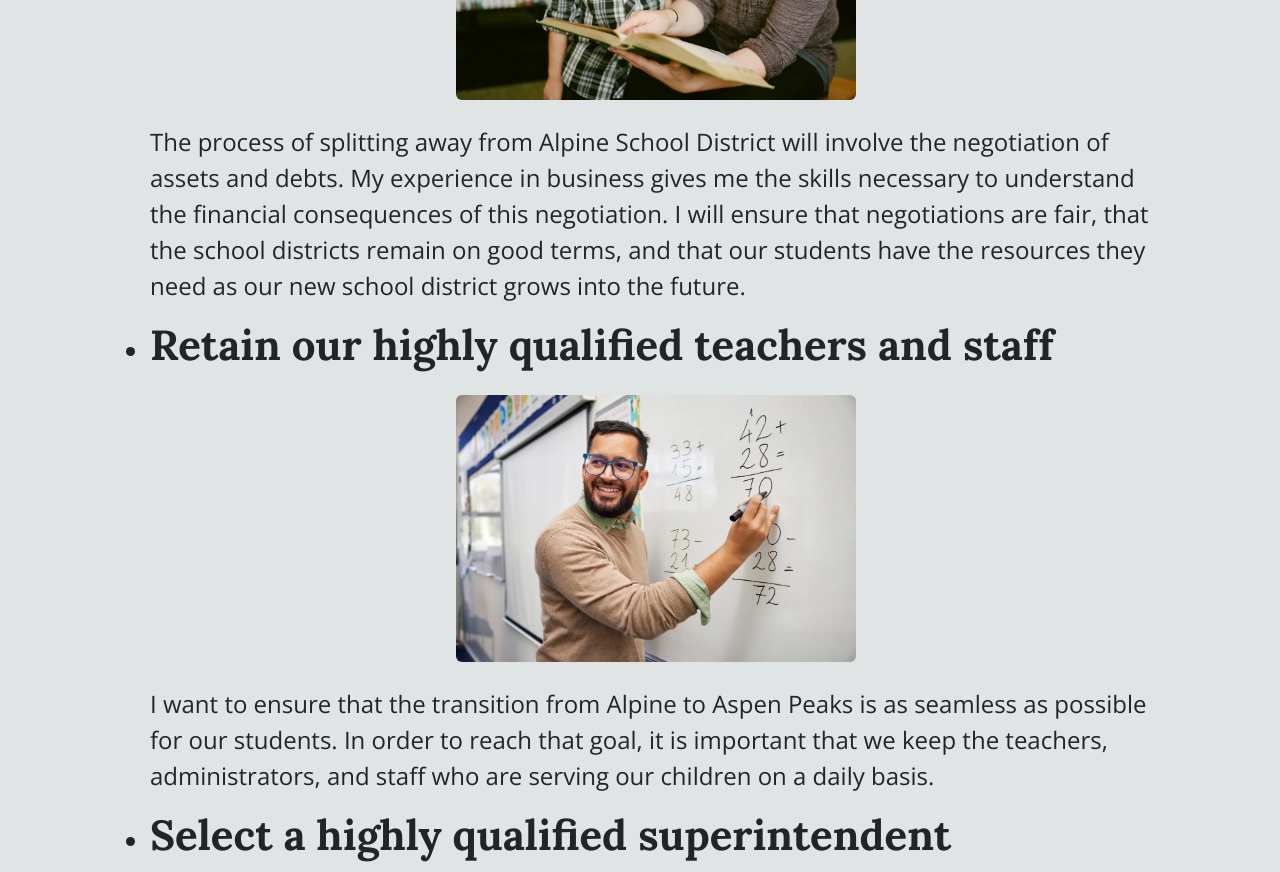
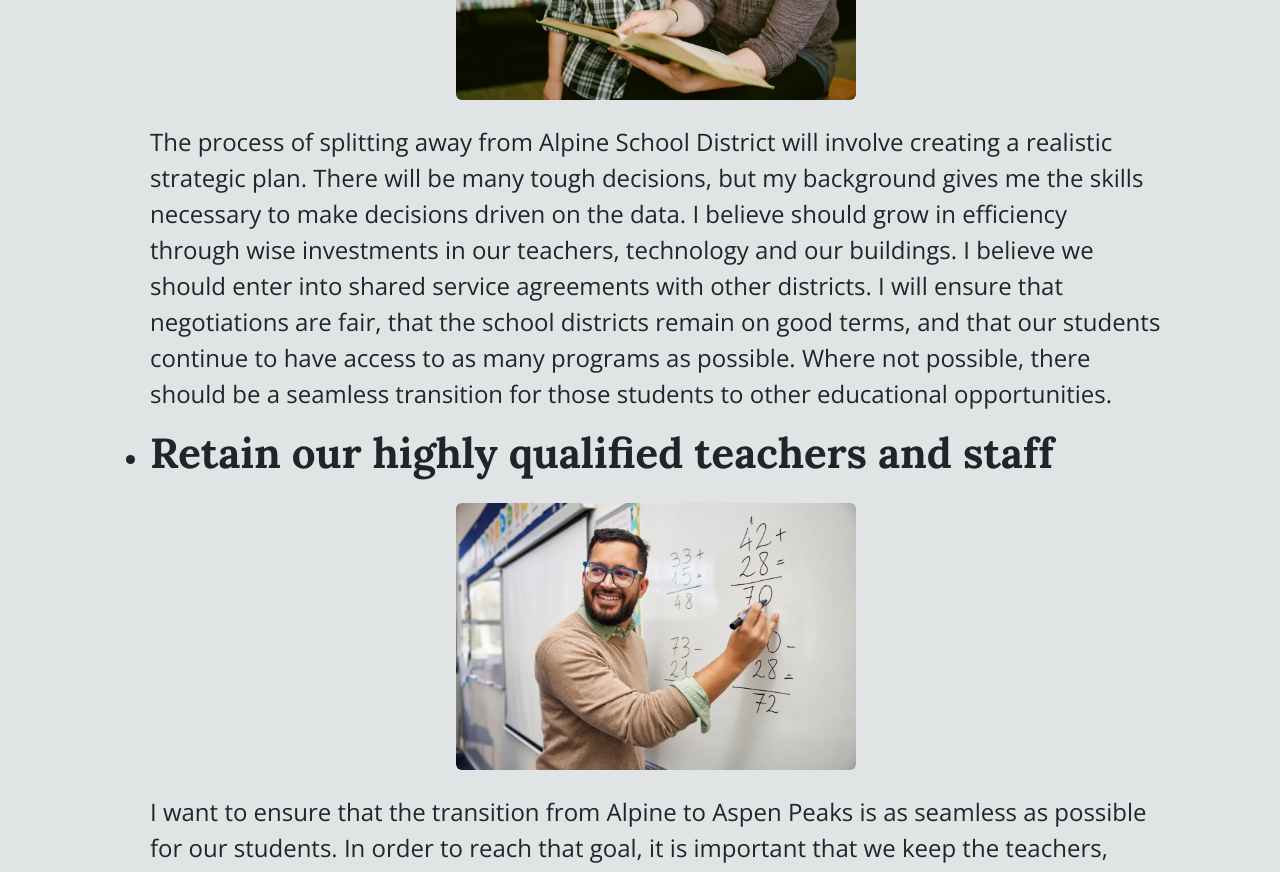
Before and after one commit to jbejar/voteforjonathan, a Next.js app: page / in a window 1280 px wide. Shown: the part 3340-4212 px from the top of the page. Built offline with nearby package versions, Linux system fonts and the light colour scheme.

Commit message:
refactor: enhance strategic planning details in negotiation process for school district split

```diff
--- a/src/app/page.tsx
+++ b/src/app/page.tsx
@@ -124,11 +124,13 @@ const HomePage: React.FC = () => {
                                     />
                                 </div>
                                 <p>The process of splitting away from Alpine School District will involve
-                                    the negotiation of assets and debts. My experience in business gives me
-                                    the skills necessary to understand the financial consequences of this
-                                    negotiation. I will ensure that negotiations are fair, that the school
-                                    districts remain on good terms, and that our students have the resources
-                                    they need as our new school district grows into the future.</p>
+                                    creating a realistic strategic plan. There will be many tough decisions, but my background gives me the skills
+                                    necessary to make decisions driven on the data. I believe should grow
+                                    in efficiency through wise investments in our teachers, technology and our buildings.
+                                     I believe we should enter into shared service agreements with other districts.
+                                     I will ensure that negotiations are fair, that the school
+                                    districts remain on good terms, and that our students continue to have access to as many programs as possible. Where not possible,
+                                    there should be a seamless transition for those students to other educational opportunities.</p>
                             </li>
                             <li className='mb-3'><h3 className="fw-bold">Retain our highly qualified teachers and staff</h3>
                                 <div className="text-center image-container m-4">
```
